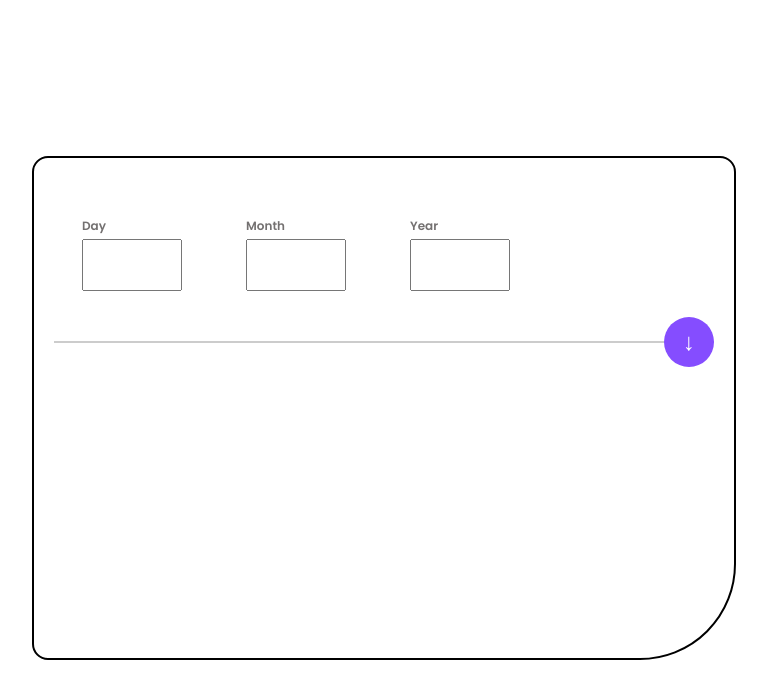
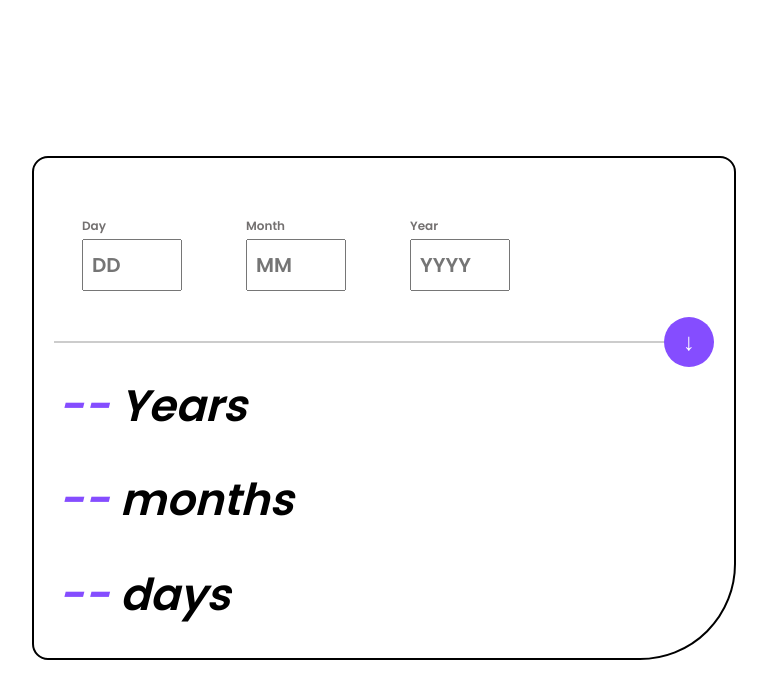
Before and after one commit to HuzefaAbid/Age-Calculator, a plain HTML site: page index.html in a window 1280 px wide. Shown: the whole page, without its empty margins (256-1023 px from the left). Drawn offline with Linux system fonts and the light colour scheme.

Commit message:
Updated Design

```diff
--- a/index.html
+++ b/index.html
@@ -19,19 +19,19 @@
        <div class="input-container">
           <div class="input">
             <label for="day">Day</label><br>
-            <input type="text" id="day">
+            <input type="text" id="day" placeholder="DD">
             <div class="error-msg" id="day-error"></div>
           </div>
 
           <div class="input">
             <label for="month">Month</label><br>
-            <input type="text" id="month">
+            <input type="text" id="month" placeholder="MM">
             <div class="error-msg" id="month-error"></div>
           </div>
 
           <div class="input">
             <label for="year">Year</label><br>
-            <input type="text" id="year">
+            <input type="text" id="year" placeholder="YYYY">
             <div class="error-msg" id="year-error"></div>
           </div>
        </div>
@@ -42,9 +42,9 @@
         </div>
       </form>
 
-      <h1 class="years"></h1>
-      <h1 class="months"></h1>
-      <h1 class="days"></h1>
+      <h1 class="years"><span>--</span> Years</h1>
+      <h1 class="months"><span>--</span> months</h1>
+      <h1 class="days"><span>--</span> days</h1>
     </div>
   </div>
 
```
